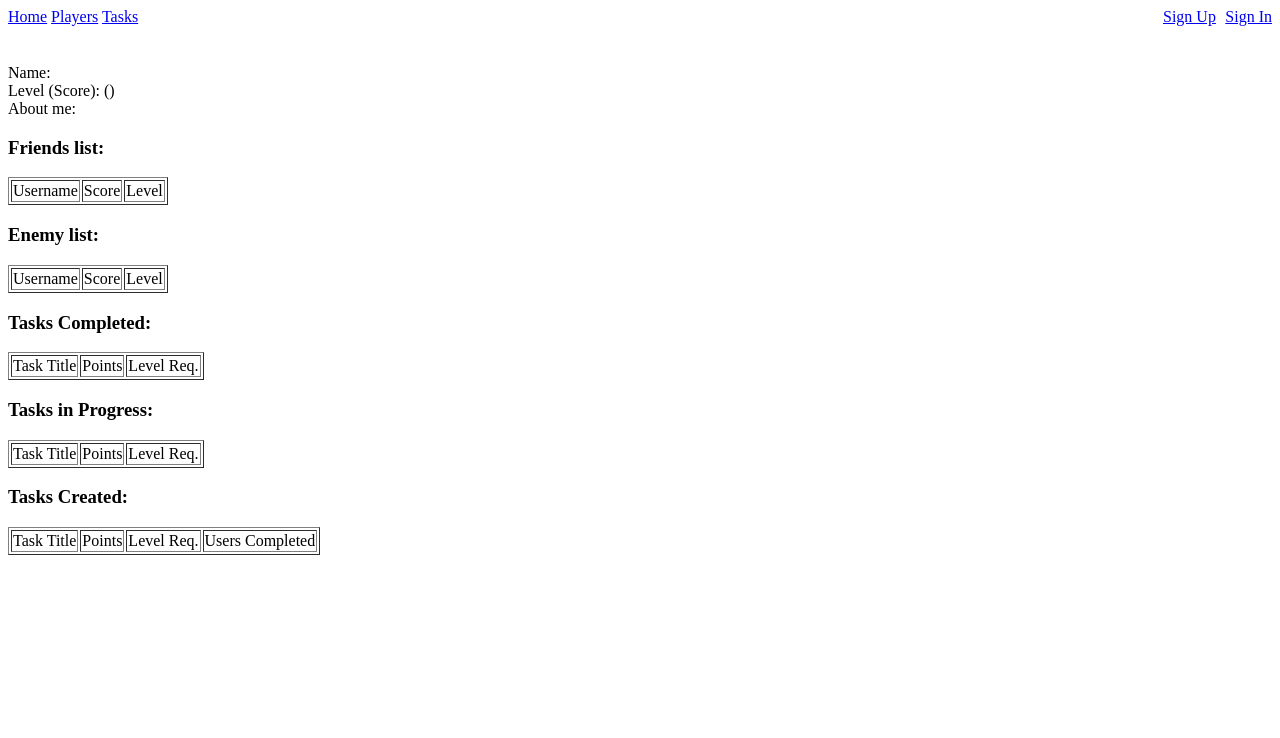
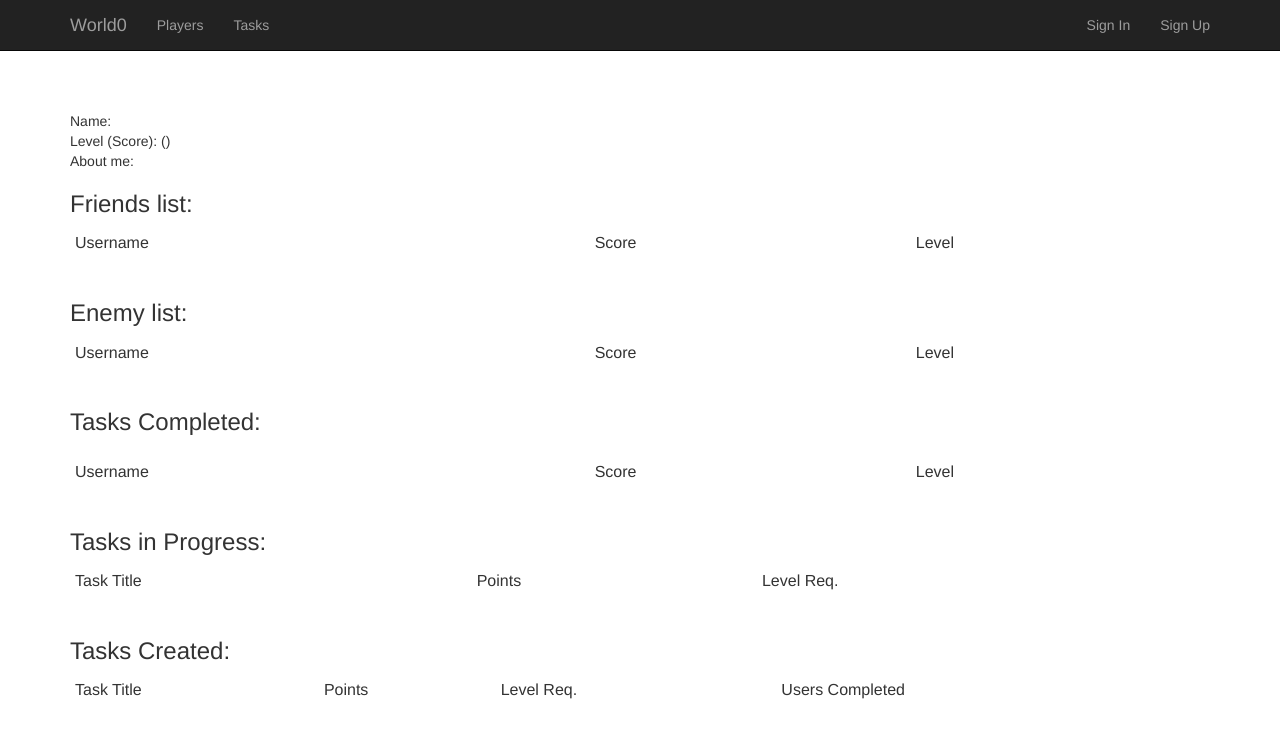
Before and after one commit to djarredon/Prototype, a PHP site: page /user.php?name=1 in a window 1280 px wide. Shown: the top 738 px of the page. Run offline with PHP 8.4, Linux system fonts and the light colour scheme; data that the repository does not hold is empty; a stand-in replaces the project's code that opens the database connection; some libraries are stand-ins or nearby versions.

Commit message:
Added Bootloader theme to website, and a chat page.

```diff
--- a/complete_task.php
+++ b/complete_task.php
@@ -18,7 +18,7 @@ echo "<h1>Task Completion Page</h1>";
 
 // get group_id of user and task
 $sth = $connection->prepare("select group_id
-		from worldzer0.group_rel
+		from world0.group_rel
 		where user_id=:user_id");
 $sth->execute(array(':user_id'=>$_POST['user']));
 $row = $sth->fetch();
@@ -28,12 +28,12 @@ $group_id = $row[0];
 // else, close connection
 if ($row != False) {
 	// add group_id to task_complete table
-	$sth = $connection->prepare("insert into worldzer0.task_complete (task_id, group_id)
+	$sth = $connection->prepare("insert into world0.task_complete (task_id, group_id)
 		  values (:task_id, :group_id)");
 	$sth->execute(array(':task_id'=>$_POST['task'], ':group_id'=>$group_id));
 
 	// remove group_id from task_in_progress table
-	$sth = $connection->prepare("delete from worldzer0.task_in_progress
+	$sth = $connection->prepare("delete from world0.task_in_progress
 		  where group_id=:group_id and task_id=:task_id;");
 	$sth->execute(array(':task_id'=>$_POST['task'], ':group_id'=>$group_id));
 	echo "<br><br><br><h3>Task Completed!</h3><br>";
--- a/ddb.php
+++ b/ddb.php
@@ -17,6 +17,12 @@ session_start();
 
 // get header
 include 'header.php';
+// chat app
+/*
+if (isset($_SESSION['username'])) {
+	include 'chatapp.php';
+}
+*/
 // get database password
 include 'pwddb1.php';
 
--- a/edit_about_me.php
+++ b/edit_about_me.php
@@ -7,7 +7,7 @@ include 'ddb.php';
 
 // get old profile_text info
 if (isset($_SESSION['user_id'])) {
-	$sth = $connection->prepare("select profile_text from worldzer0.player
+	$sth = $connection->prepare("select profile_text from world0.player
 		where user_id=:user_id");
 	$sth->execute(array(':user_id'=>$_SESSION['user_id']));
 	$row = $sth->fetch();
--- a/header.php
+++ b/header.php
@@ -8,26 +8,89 @@
 */
 
 // common links (home, player list, task list)
+
+// Import bootstrap
 echo "
-<a href=\"/~arredon/world0/world0.php\">Home</a>
-<a href=\"/~arredon/world0/players.php\">Players</a>
-<a href=\"/~arredon/world0/tasks.php\">Tasks</a>";
+	<script type=\"text/javascript\" src=\"https://cdnjs.cloudflare.com/ajax/libs/jquery/3.2.1/jquery.min.js\"></script>
+	<link rel=\"stylesheet\" type=\"text/css\" href=\"https://cdnjs.cloudflare.com/ajax/libs/twitter-bootstrap/3.3.7/css/bootstrap.min.css\" />
+	<script type=\"text/javascript\" src=\"https://cdnjs.cloudflare.com/ajax/libs/twitter-bootstrap/3.3.7/js/bootstrap.min.js\"></script>
 
-// if user is signed in, then add a link to their profile page,
-// a sign out button, and a link to create a new task
-if (isset($_SESSION['username'])) {
-	echo "<a href=\"/~arredon/world0/user.php/?name=$_SESSION[username]\"
-		style=\"float: right;\"> $_SESSION[username] </a><br>
-		<a href=\"/~arredon/world0/sign_out.php\" style=\"float: right;\">Sign Out</a>
-		<br><a href=\"/~arredon/world0/new_task_form.php\"
-		style=\"float: right;\">New Task</a>";
-}
-// if the user isn't signed in, provide a link to the sign in page, and the sign up page.
-else {
-	echo "<a href=\"/~arredon/world0/sign_in.php\" style=\"float: right;\">Sign In</a>
-		<a href=\"/~arredon/world0/new_player.php\"
-		style=\"float: right; padding-right:0.25cm\">Sign Up</a>";
-}
+	<!--
+	<script type=\"text/javascript\" src=\"http://quark.cs.pdx.edu:8001/socket.io/socket.io.js\"></script>
+	-->
+	<script type=\"text/javascript\" src=\"http://babbage.cs.pdx.edu:8081/socket.io/socket.io.js\"></script>
+
+
+	<meta name=\"viewport\" content=\"width=device-width, intial-scale=1,
+		max-scale=1, user-scalable=no\">
+	";
 
 // Title text
 echo "<title>World0: A game of daring and whimsy.</title>";
+
+// Navbar
+// The "odd" indentation in this section is to visually line up
+// the nav and divs across echo calls
+echo "
+	<nav class=\"navbar navbar-inverse navbar-static-top\">
+		<div class=\"container\">
+			<div class=\"navbar-header\">
+				<button type=\"button\" class=\"navbar-toggle collapsed\"
+					data-toggle=\"collapse\" data-target=\"#header-collapse\"
+					aria-expanded=\"false\">
+					<span class=\"sr-only\">Toggle navigation</span>
+					<span class=\"icon-bar\"></span>
+					<span class=\"icon-bar\"></span>
+					<span class=\"icon-bar\"></span>
+				</button>
+				<a class=\"navbar-brand\" href=\"/~arredon/world0/world0.php\">
+					World0</a>
+";
+if (isset($_SESSION['username'])) {
+	echo "
+			<a class=\"navbar-brand navbar-right\" href=\"/~arredon/world0/user.php/?name=$_SESSION[username]\">
+				$_SESSION[username]</a></li>
+	";
+}
+echo "
+			</div>
+			<div class=\"collapse navbar-collapse\" id=\"header-collapse\">
+			<ul class=\"nav navbar-nav\">
+				<li><a href=\"/~arredon/world0/players.php\">Players</a></li>
+				<li><a href=\"/~arredon/world0/tasks.php\">Tasks</a></li>
+			</ul>
+";
+
+// if user is signed in
+// show profile link, sign out link, and new task link
+// and chat (test)
+/*
+			<li><a href=\"/~arredon/world0/user.php/?name=$_SESSION[username]\">
+				$_SESSION[username]</a></li>
+   */
+if (isset($_SESSION['username'])) {
+	echo "
+			<ul class=\"nav navbar-nav\">
+				<li><a href=\"/~arredon/world0/chat.php\">Chat (test)</a></li>
+			</ul>
+			<ul class=\"nav navbar-nav navbar-right\">
+				<li><a href=\"/~arredon/world0/new_task_form.php\">New Task</a></li>
+				<li><a href=\"/~arredon/world0/sign_out.php\">Sign Out</a></li>
+			</ul>
+	";
+}
+else {
+	echo "
+			<ul class=\"nav navbar-nav navbar-right\">
+				<li><a href=\"/~arredon/world0/sign_in.php\">Sign In</a></li>
+				<li><a href=\"/~arredon/world0/new_player.php\">Sign Up</a></li>
+			</ul>
+	";
+}
+// end navbar
+echo "	</div>
+	</div>
+	</nav>";
+
+//start body container
+//echo "<div class=\"container\">
--- a/new_about_me.php
+++ b/new_about_me.php
@@ -4,9 +4,10 @@
    The MIT License (MIT)
 */
 include 'ddb.php';
+echo "<div class=\"container\">";
 
 // get old profile_text info
-$sth = $connection->prepare("update worldzer0.player
+$sth = $connection->prepare("update world0.player
 	set profile_text=:new_text
 	where user_id=:user_id");
 $sth->execute(array(':new_text'=>$_POST['new_about_me'],
--- a/new_player.php
+++ b/new_player.php
@@ -8,13 +8,14 @@
 */
 include 'ddb.php';
 include 'functions.php';
+echo "<div class=\"container\">";
 
 echo "<h1>Adding new user</h1>";
 $errors = array();
 
 if (!empty($_POST)) {
 	// First, check that the username isn't already taken
-	$sth = $connection->prepare("select username from worldzer0.player
+	$sth = $connection->prepare("select username from world0.player
 			where lower(username) = lower(:user) ");
 	$sth->execute(array(':user' => $_POST['username']));
 	$row = $sth->fetch();
@@ -31,7 +32,7 @@ if (!empty($_POST)) {
 		// hash password
 		$pwd = hash0($_POST['username'], $_POST['password1']);
 
-		$sth = $connection->prepare("INSERT INTO worldzer0.player (score, level,
+		$sth = $connection->prepare("INSERT INTO world0.player (score, level,
 			first_name, last_name, username, pwd, profile_text)
 			VALUES (0, 1, :first_name, :last_name, :username, :pwd, :profile_text)");
 
--- a/new_player_form.php
+++ b/new_player_form.php
@@ -8,6 +8,7 @@
 */
 
 include 'ddb.php';
+echo "<div class=\"container\">";
 echo "<h1>Input new user information</h1>
 	<form action=\"new_player.php\" method=\"post\">
 	Username: <input type=\"text\" name =\"username\" required/><br><br>
--- a/new_task.php
+++ b/new_task.php
@@ -4,13 +4,14 @@
    The MIT License (MIT)
 */
 include 'ddb.php';
+echo "<div class=\"container\">";
 
 echo "<h1>Adding new task</h1>";
 
 // First, check that the task title isn't already taken.
 // Get username, database name, password, and establish connection.
 
-$sth = $connection->prepare("select title from worldzer0.task where title = :title");
+$sth = $connection->prepare("select title from world0.task where title = :title");
 $sth->execute(array(':title' => $_POST['title']));
 $row = $sth->fetch();
 
@@ -26,7 +27,7 @@ if ($row) {
 		</form>";
 }
 else {
-	$sth = $connection->prepare("INSERT INTO worldzer0.task (title, description, location,
+	$sth = $connection->prepare("INSERT INTO world0.task (title, description, location,
 			points, level_requirement, created_by)
 			values (:title, :description, :location, :points, :level, :user_id)");
 
--- a/new_task_form.php
+++ b/new_task_form.php
@@ -8,6 +8,7 @@
 */
 
 include 'ddb.php';
+echo "<div class=\"container\">";
 
 echo "<h1>Input new task information</h1>
 	<form action=\"new_task.php\" method=\"post\">
--- a/user.php
+++ b/user.php
@@ -5,11 +5,12 @@
 */
 
 include 'ddb.php';
+echo "<div class=\"container\">";
 
 // get page owner information
 $sth = $connection->prepare("select username, first_name, last_name, score,
 		level, profile_text, user_id
-		from worldzer0.player where lower(username)= lower(:uname)");
+		from world0.player where lower(username)= lower(:uname)");
 $sth->execute(array(':uname'=>htmlspecialchars($_GET["name"])));
 $row = $sth->fetch();
 
@@ -20,7 +21,7 @@ $username = $row[0];
 // First, Check if stored score is equal to sum of completed tasks by user
 // Check for groups with this user, and check if that group has completed a task
 $sth = $connection->prepare("select sum(T.points)
-		from worldzer0.task T, worldzer0.group_rel G, worldzer0.task_complete C
+		from world0.task T, world0.group_rel G, world0.task_complete C
 		where G.user_id= :user_id and G.group_id=C.group_id and C.task_id=T.task_id");
 $sth->execute(array(':user_id'=>$user_id));
 $s_row = $sth->fetch();
@@ -28,7 +29,7 @@ $s_row = $sth->fetch();
 // if the total points from the user's completed tasks doesn't equal their
 // score in the database, update the database.
 if ($s_row[0] != $row[3]) {
-	$sth = $connection->prepare("update worldzer0.player
+	$sth = $connection->prepare("update world0.player
 			set score = :points
 			where user_id= :user_id");
 	$sth->execute(array(':points'=>$s_row[0], ':user_id'=>$user_id));
@@ -43,10 +44,10 @@ if (isset($_SESSION['username'])) {
 		$friend = $enemy = false;
 		// if this user isn't the owner of the profile,
 		// display friend/foe status.
-		$sth = $connection->prepare("select * from worldzer0.friend
-				where player_one = (select user_id from worldzer0.player
+		$sth = $connection->prepare("select * from world0.friend
+				where player_one = (select user_id from world0.player
 						    where lower(username) = lower(:user))
-				and player_two = (select user_id from worldzer0.player
+				and player_two = (select user_id from world0.player
 						  where lower(username) = lower(:two))");
 		$sth->execute(array(':user'=>$_SESSION['username'], ':two'=>$row[0]));
 		$f_row = $sth->fetch();
@@ -58,10 +59,10 @@ if (isset($_SESSION['username'])) {
 		}
 		else {
 			// else, check if enemy
-			$sth = $connection->prepare("select * from worldzer0.enemy
-				where player_one = (select user_id from worldzer0.player
+			$sth = $connection->prepare("select * from world0.enemy
+				where player_one = (select user_id from world0.player
 					where lower(username) = lower(:user))
-				and player_two = (select user_id from worldzer0.player
+				and player_two = (select user_id from world0.player
 						where lower(username) = lower(:two))");
 			$sth->execute(array(':user'=>$_SESSION['username'], ':two'=>$row[0]));
 			$f_row = $sth->fetch();
@@ -102,11 +103,11 @@ if (isset($_SESSION['username']) and $_SESSION['username'] != $username) {
 	if (! ($friend or $enemy)) {
 		// friend handler
 		if (isset($_POST['friend'])) {
-			$sth = $connection->prepare("insert into worldzer0.friend
+			$sth = $connection->prepare("insert into world0.friend
 					(player_one, player_two)
 					values (:one, :two)");
 			$sth->execute(array(':one'=>$user_id, ':two'=>$_SESSION['user_id']));
-			$sth = $connection->prepare("insert into worldzer0.friend
+			$sth = $connection->prepare("insert into world0.friend
 					(player_one, player_two)
 					values (:two, :one)");
 			$sth->execute(array(':one'=>$user_id, ':two'=>$_SESSION['user_id']));
@@ -119,11 +120,11 @@ if (isset($_SESSION['username']) and $_SESSION['username'] != $username) {
 
 		// enemy handler
 		if (isset($_POST['enemy'])) {
-			$sth = $connection->prepare("insert into worldzer0.enemy
+			$sth = $connection->prepare("insert into world0.enemy
 					(player_one, player_two)
 					values (:one, :two)");
 			$sth->execute(array(':one'=>$user_id, ':two'=>$_SESSION['user_id']));
-			$sth = $connection->prepare("insert into worldzer0.enemy
+			$sth = $connection->prepare("insert into world0.enemy
 					(player_one, player_two)
 					values (:two, :one)");
 			$sth->execute(array(':one'=>$user_id, ':two'=>$_SESSION['user_id']));
@@ -136,10 +137,10 @@ if (isset($_SESSION['username']) and $_SESSION['username'] != $username) {
 	// if already friends, add "remove friend" button
 	else if ($friend) {
 		if (isset($_POST['unfriend'])) {
-			$sth = $connection->prepare("delete from worldzer0.friend
+			$sth = $connection->prepare("delete from world0.friend
 					where player_one = :one and player_two = :two");
 			$sth->execute(array(':one'=>$user_id, ':two'=>$_SESSION['user_id']));
-			$sth = $connection->prepare("delete from worldzer0.friend
+			$sth = $connection->prepare("delete from world0.friend
 					where player_one = :two and player_two = :one");
 			$sth->execute(array(':one'=>$user_id, ':two'=>$_SESSION['user_id']));
 			echo "$username is no longer your friend.";
@@ -152,10 +153,10 @@ if (isset($_SESSION['username']) and $_SESSION['username'] != $username) {
 	// if already enemies, add "remove enemy" button
 	else if ($enemy) {
 		if (isset($_POST['unenemy'])) {
-			$sth = $connection->prepare("delete from worldzer0.enemy
+			$sth = $connection->prepare("delete from world0.enemy
 					where player_one = :one and player_two = :two");
 			$sth->execute(array(':one'=>$user_id, ':two'=>$_SESSION['user_id']));
-			$sth = $connection->prepare("delete from worldzer0.enemy
+			$sth = $connection->prepare("delete from world0.enemy
 					where player_one = :two and player_two = :one");
 			$sth->execute(array(':one'=>$user_id, ':two'=>$_SESSION['user_id']));
 			echo "$username is no longer your enemy.";
@@ -171,51 +172,64 @@ if (isset($_SESSION['username']) and $_SESSION['username'] != $username) {
 // Friends list
 echo "<div id=\"friendlist\"><h3>Friends list: </h3>";
 $sth = $connection->prepare("select username, score, level
-	      from worldzer0.friend F join worldzer0.player P
+	      from world0.friend F join world0.player P
 	      on P.user_id=F.player_two
 	      where F.player_one= :user_id");
 $sth->execute(array(':user_id'=>$user_id));
 
-echo "<table border=\"1\"> <tr>
-<td> Username </td> <td> Score </td> <td> Level </td> </tr>";
+echo "<div class=\"table-responsive\">
+	<table class=\"table table-condensed table-striped\">
+	<thead>
+		<td> Username </td> <td> Score </td> <td> Level </td> </tr>
+	</thead>
+	";
 // display friends as html links
 while ($row=$sth->fetch()) {
 	echo "<tr><td><a href=\"/~arredon/world0/user.php/?name=$row[0]\">$row[0]</td>
 	      <td> $row[1]</td> <td> $row[2]</td>\n</tr>";
 }
-echo "</table></div>";
+echo "</table></div></div>";
 
 // Enemy list
 echo "<div id=\"enemy_list\"><h3>Enemy list:</h3>";
 $sth = $connection->prepare("select username, score, level
-	      from worldzer0.enemy E join worldzer0.player P
+	      from world0.enemy E join world0.player P
 	      on P.user_id=E.player_two
 	      where E.player_one= :user_id");
 $sth->execute(array(':user_id'=>$user_id));
 
-echo "<table border=\"1\"> <tr>
-<td> Username </td> <td> Score </td> <td> Level </td> </tr>";
+echo "<div class=\"table-responsive\">
+	<table class=\"table table-condensed table-striped\">
+	<thead>
+		<td> Username </td> <td> Score </td> <td> Level </td> </tr>
+	</thead>
+	";
 // display enemies as html links
 while ($row=$sth->fetch()) {
 	echo "<tr><td><a href=\"/~arredon/world0/user.php/?name=$row[0]\">$row[0]</td>
 	      <td> $row[1]</td> <td> $row[2]</td>\n</tr>";
 }
-echo "</table></div>";
+echo "</table></div></div>";
 
 // Tasks completed
 echo "<div id=\"task_completed\"><h3>Tasks Completed: <h3>";
 $sth = $connection->prepare("select title, points, level_requirement
-		from worldzer0.task T, worldzer0.group_rel G, worldzer0.task_complete C
+		from world0.task T, world0.group_rel G, world0.task_complete C
 		where G.user_id= :user_id and G.group_id=C.group_id and C.task_id=T.task_id");
 $sth->execute(array(':user_id'=>$user_id));
 
-echo "<table border=\"1\"> <tr>
-<td> Task Title </td> <td> Points </td> <td> Level Req. </td> </tr>";
+// display enemies as html links
+echo "<div class=\"table-responsive\">
+	<table class=\"table table-condensed table-striped\">
+	<thead>
+		<td> Username </td> <td> Score </td> <td> Level </td> </tr>
+	</thead>
+	";
 while ($row = $sth->fetch()) {
 	echo "<tr><td><a href=\"/~arredon/world0/task.php/?title=$row[0]\">$row[0]</td>
 		<td> $row[1]</td> <td> $row[2]</td>\n</tr>";
 }
-echo "</table></div>";
+echo "</table></div></div>";
 
 // Tasks in progress
 // Includes button to mark task "complete"
@@ -224,18 +238,24 @@ echo "</table></div>";
 echo "<div id=\"task_in_progress_list\"><h3>Tasks in Progress: </h3>";
 
 $sth = $connection->prepare("select title, points, level_requirement, T.task_id
-		from worldzer0.task T, worldzer0.group_rel G, worldzer0.task_in_progress P
+		from world0.task T, world0.group_rel G, world0.task_in_progress P
 		where G.user_id= :user_id and G.group_id=P.group_id and P.task_id=T.task_id");
 $sth->execute(array(':user_id'=>$user_id));
 
 // Table header
-echo "<table border=\"1\"> <tr> <td> Task Title </td> <td> Points </td> <td> Level Req. </td>";
+echo "<div class=\"table-responsive\">
+	<table class=\"table table-condensed table-striped\">
+	<thead>
+		<tr> <td> Task Title </td> <td> Points </td> <td> Level Req. </td>
+";
 // if the page is owned by the current user, allow them to complete tasks
 if (isset($_SESSION['username'])
 		and strcmp(strtolower($_SESSION['username']), strtolower($username)) == 0)
 	echo "<td> Complete Task </td> </tr>";
 else
 	echo "</tr>";
+
+echo "</thead>";
 
 while ($row = $sth->fetch()) {
 	echo "<tr><td><a href=\"/~arredon/world0/task.php/?title=$row[0]\">$row[0]</td>
@@ -256,18 +276,23 @@ echo "</table></div>";
 
 // Tasks created
 $sth = $connection->prepare("select title, points, level_requirement, task_id
-		from worldzer0.task T
+		from world0.task T
 		where T.created_by=:user_id");
 $sth->execute(array(':user_id'=>$user_id));
 echo "<div id=\"tasks_created\"><h3>Tasks Created: </h3>";
-echo "<table border=\"1\"> <tr>
-	<td> Task Title </td> <td> Points </td> <td> Level Req. </td>
-	<td> Users Completed </td> </tr>";
+echo "<div class=\"table-responsive\">
+	<table class=\"table table-condensed table-striped\">
+	<thead>
+		<td> Task Title </td> <td> Points </td> <td> Level Req. </td>
+			<td> Users Completed </td> </tr>
+	</thead>
+
+	";
 
 while ($row = $sth->fetch()) {
 	// find out how many users have completed this task
 	$csth = $connection->prepare("select count(task_id) as completed
-			from worldzer0.task_complete
+			from world0.task_complete
 			where task_id=:task_id");
 	$csth->execute(array(':task_id'=>$row['task_id']));
 	$count = $csth->fetch();
--- a/world0.php
+++ b/world0.php
@@ -1,6 +1,8 @@
 <?php
 include 'ddb.php';
 
+// wrap page in bootstrap container
+echo "<div class=\"container\">";
 echo "  <h1>World0</h1>";
 
 if (isset($_SESSION['username']))
```
Also changed, not shown: chat.php (added, +125 -0 lines), chatapp.php (added, +87 -0 lines), players.php (+12 -4 lines), sign_in.php (+35 -11 lines), take_task.php (+12 -12 lines), task.php (+9 -8 lines), tasks.php (+16 -8 lines).
